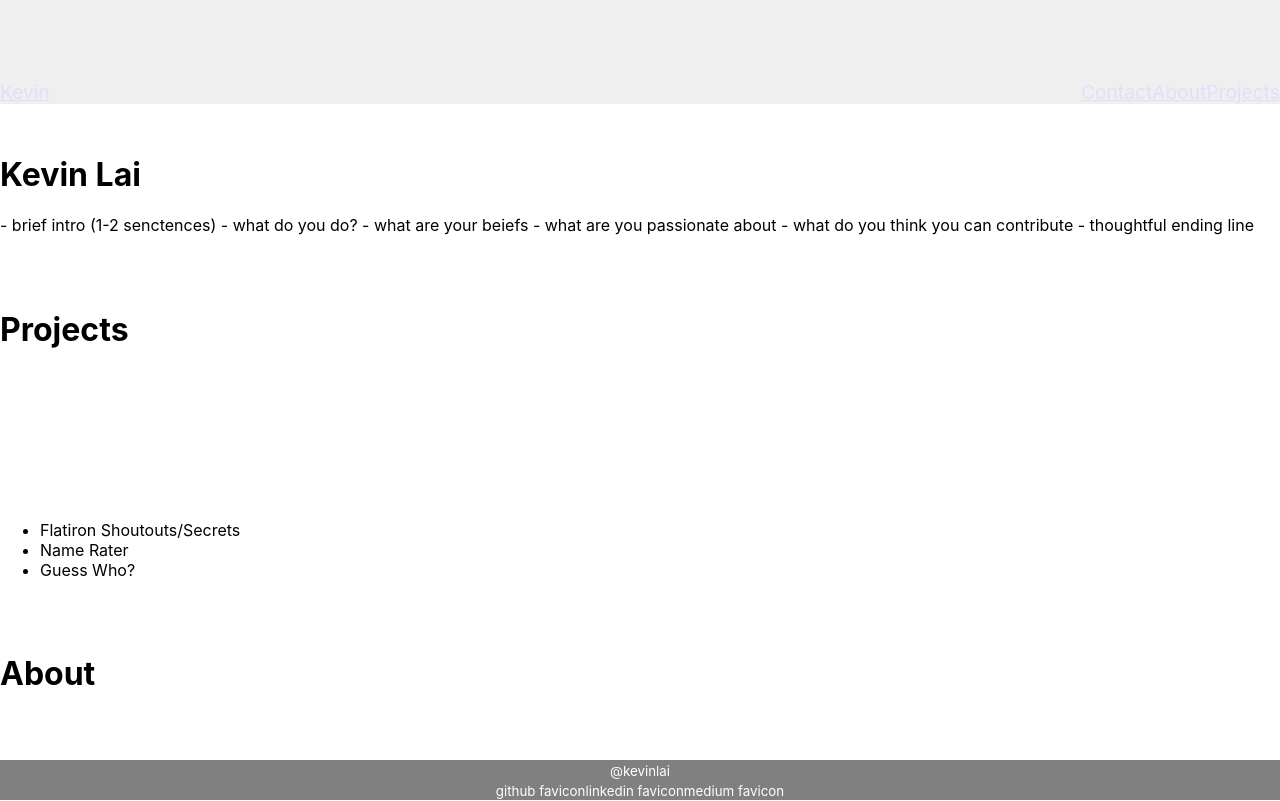
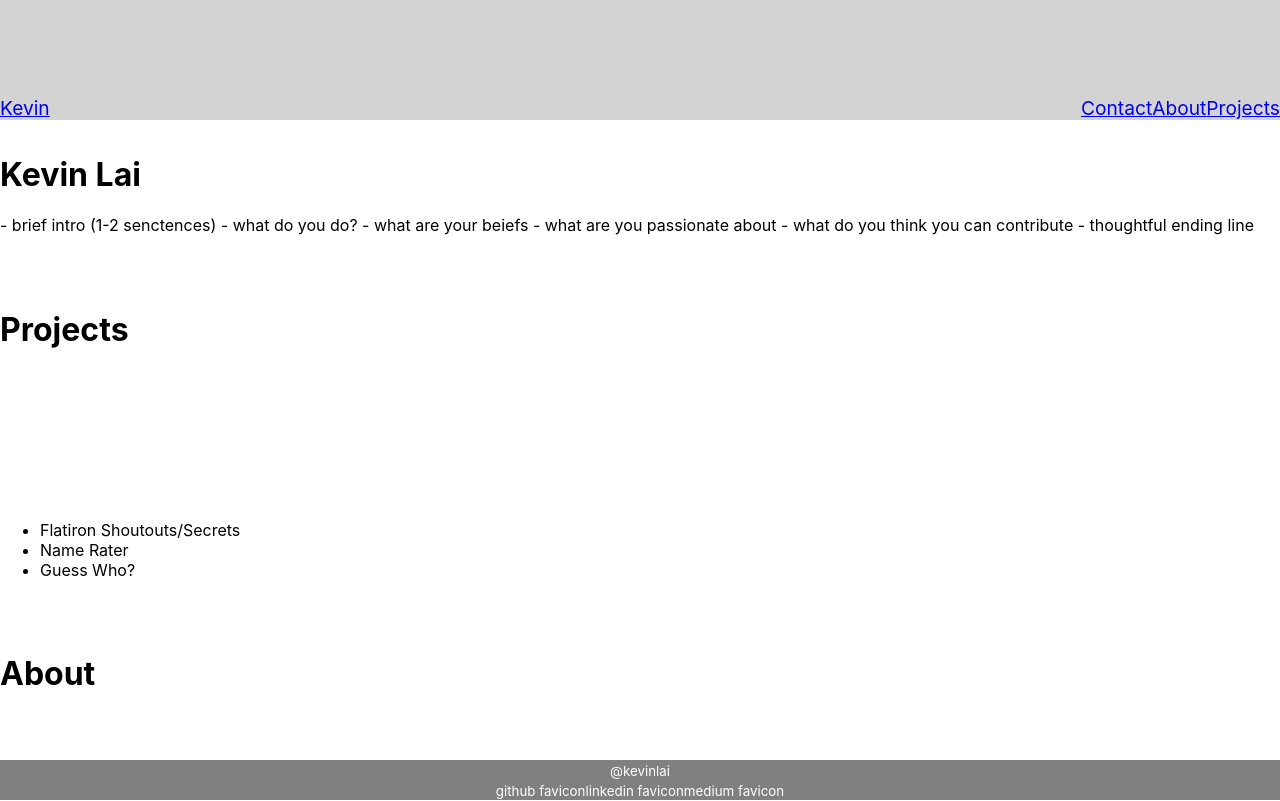
Before and after one commit to KevinLai76/website, a React (Create React App) app: page / in a window 1280 px wide. Shown: the top 801 px of the page. Built offline with nearby package versions, Linux system fonts and the light colour scheme.

Commit message:
formatting and organizing css file

```diff
--- a/src/index.css
+++ b/src/index.css
@@ -12,23 +12,35 @@ code {
     monospace;
 }
 
+/* header - begins */
 
 .link-container {
-  font-size: 1.5vw;
-}
-
-.header {
   padding-top: 5em;
   position: fixed;
   left: 0;
   top: 0;
   width: 100%;
-  background-color: grey;
-  opacity: .125;
+  background-color: lightgrey;
   color: white;
   text-align: center;
 
+
+  font-size: 1.5vw;
 }
+
+/* moved code to child div within header might change still*/
+/* .header {
+  padding-top: 5em;
+  position: fixed;
+  left: 0;
+  top: 0;
+  width: 100%;
+  background-color: lightgrey;
+  color: white;
+  text-align: center;
+} */
+
+/* header - ends */
 
 .footer {
     position: fixed;
```
